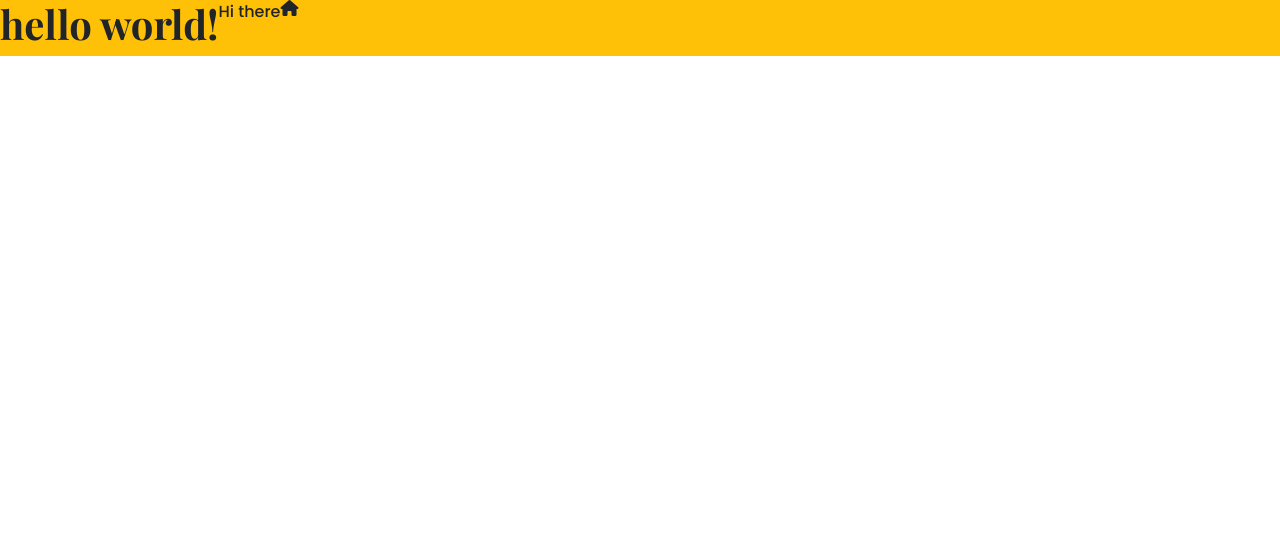
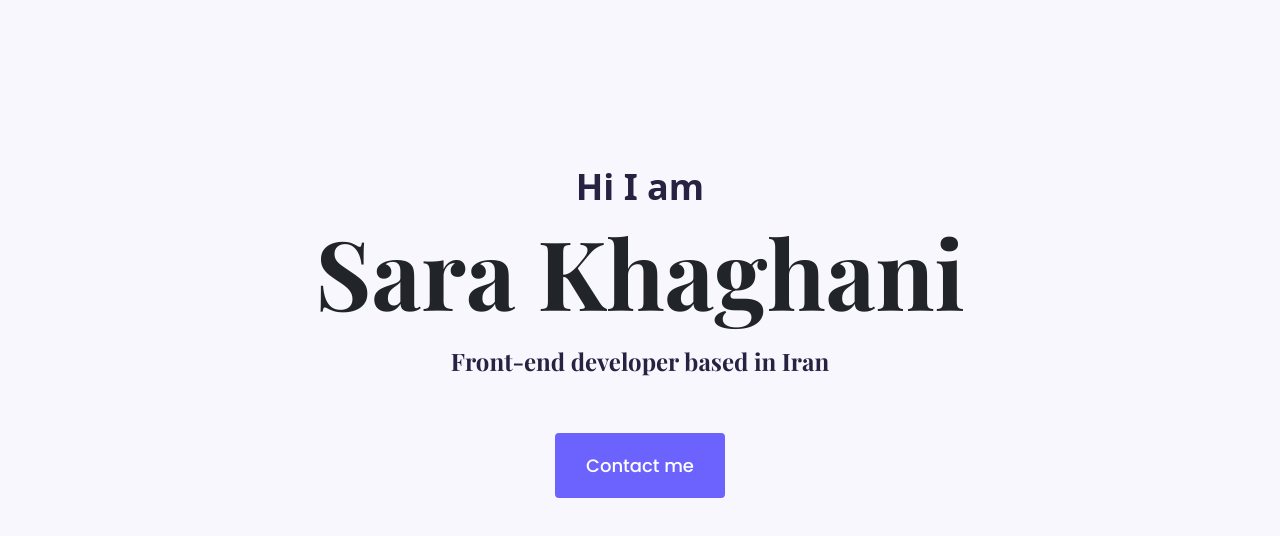
Before and after one commit to sarakhaghani/portfolio, a plain HTML site: page index.html in a window 1280 px wide. Drawn offline with nearby package versions, Linux system fonts and the light colour scheme.

Commit message:
added HTML and CSS
Homepage Hero

```diff
--- a/index.html
+++ b/index.html
@@ -30,10 +30,13 @@
     />
   </head>
   <body>
-    <div class="d-flex bg-warning">
-      <h1>hello world!</h1>
-      <p>Hi there</p>
-      <i class="fa-solid fa-house"></i>
+    <div class="hero">
+      <p>Hi I am</p>
+      <h1>Sara Khaghani</h1>
+      <h2 class="mb-5">Front-end developer based in Iran</h2>
+      <div>
+        <a href="#" class="btn btn-branding">Contact me</a>
+      </div>
     </div>
   </body>
 </html>
--- a/styles/portfolio.css
+++ b/styles/portfolio.css
@@ -1,8 +1,55 @@
-h1 {
-  font-family: "Playfair Display", serif;
+:root {
+  --branding-color: #6c63ff;
+  --heading-font-family: "Playfair Display", serif;
+  --default-font-family: "Poppins", sans-serif;
+  --secondary-color: #f9f7fe;
+}
+
+body {
+  font-family: var(--default-font-family);
+}
+
+h1,
+h2,
+h3,
+h4,
+h5,
+h6 {
+  font-family: var(--heading-font-family);
+  font-weight: bold;
+}
+.hero h1 {
+  font-size: 96px;
   font-weight: bold;
 }
 p {
-  font-family: "Poppins", sans-serif;
   font-weight: normal;
 }
+.hero {
+  background-color: var(--secondary-color);
+  text-align: center;
+  padding: 160px 20px;
+}
+.hero p {
+  font-size: 36px;
+  font-weight: bold;
+  margin: 0px;
+  color: #272142;
+  line-height: 54px;
+}
+.hero h2 {
+  font-family: var(--heading-font-family);
+  font-weight: normal;
+  font-size: 24px;
+  line-height: 2;
+  color: #272142;
+}
+.hero .btn-branding {
+  color: white;
+  background-color: var(--branding-color);
+  border-radius: 4px;
+  padding: 18px 30px;
+  font-size: 18px;
+  line-height: 27px;
+  font-family: "Poppins", sans-serif;
+}
```
